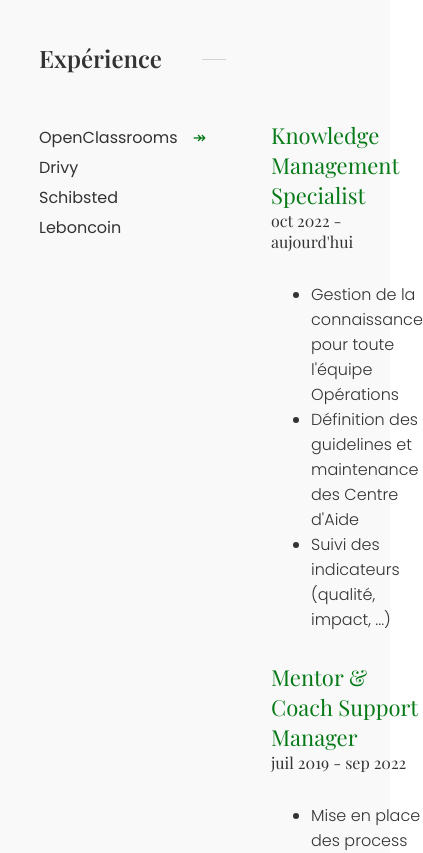
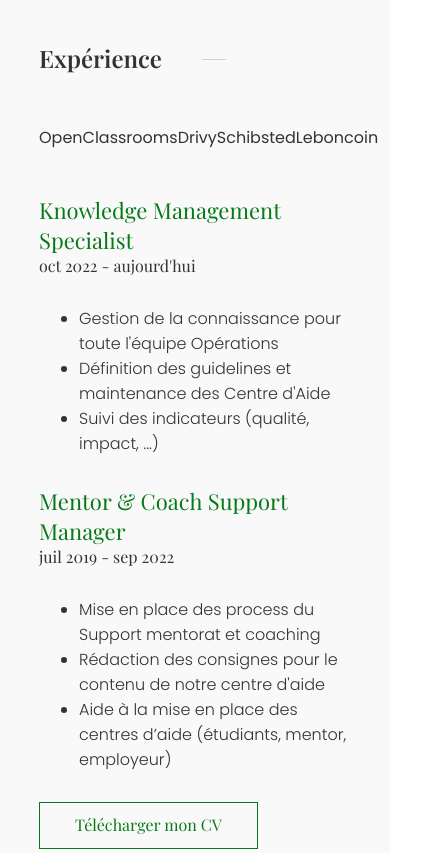
Before and after one commit to krauzeure/portfolio, a React (Create React App) app: page / in a window 390 px wide. Shown: the part 1800-2653 px from the top of the page, 423 px wide, since content can reach past the window. Built offline with nearby package versions, Linux system fonts and the light colour scheme.

Commit message:
Integrating the first part of the experience for small screens

```diff
--- a/src/Pages/Home/Home.css
+++ b/src/Pages/Home/Home.css
@@ -189,4 +189,23 @@
       position: static;
     }
 
+    .experience-container {
+      flex-direction: column;
+    }
+
+    .experience-item-arrow {
+      display: none;
+    }
+
+    .experience-selector ul {
+      display: flex;
+      flex-direction: row;
+      justify-content: space-between;
+      margin-bottom: 40px;
+    }
+
+    .experience-content {
+      margin-left: 0;
+    }
+
   }
--- a/src/Pages/Home/Home.jsx
+++ b/src/Pages/Home/Home.jsx
@@ -81,7 +81,9 @@ export function Home() {
           <div className="experience-container">
             <div className="experience-selector">
               <ul>
-                <li className="experience-item" onClick={changeSelector}>OpenClassrooms</li>
+                <li
+                className={activeTab === "OpenClassrooms" ? "experience-item test" : "experience-item"}
+                onClick={changeSelector}>OpenClassrooms</li>
                 <li className="experience-item" onClick={changeSelector}>Drivy</li>
                 <li className="experience-item" onClick={changeSelector}>Schibsted</li>
                 <li className="experience-item" onClick={changeSelector}>Leboncoin</li>
@@ -145,10 +147,6 @@ export function Home() {
 
                 <div className="resume-download button">
                 <a href="/">
-                  {/* <img
-                  src={ThemeValue.theme ? Download : DownloadDark}
-                  alt={langValue.lang ? "Télécharger CV" : "Download resume"}
-                  /> */}
                   {langValue.lang ? frenchCopy.resume.download : englishCopy.resume.download}
                 </a>
                 </div>
```
